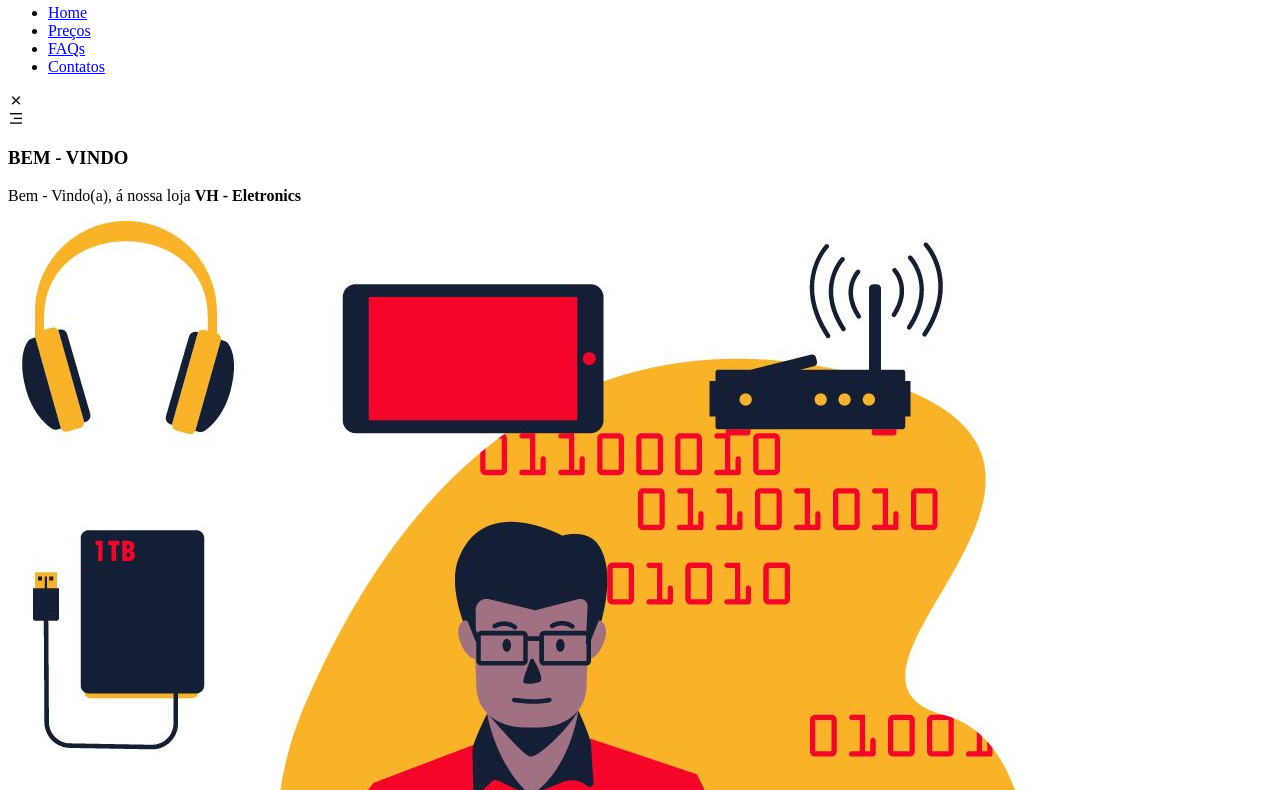
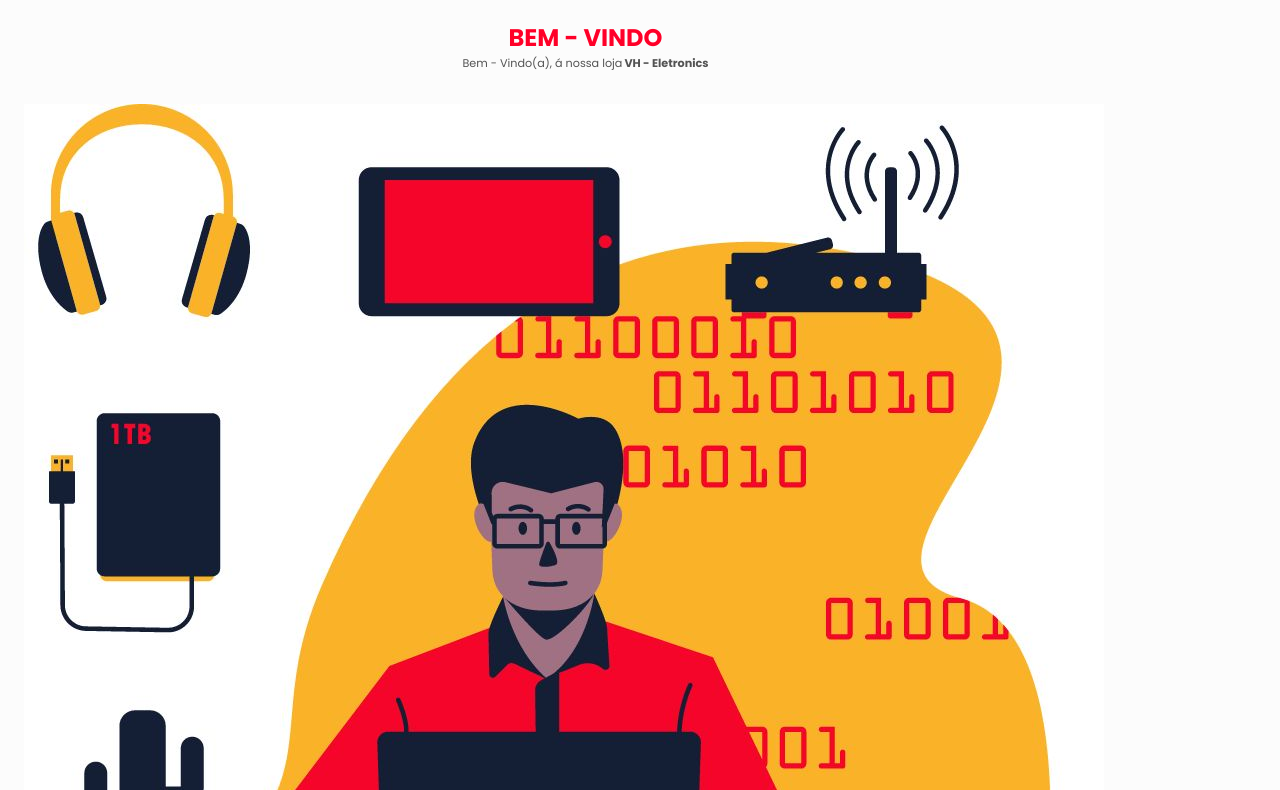
Before and after one commit to Victor-Hps/vh-eletronics-web, a plain HTML site: page index.html in a window 1280 px wide. Shown: the part 204-994 px from the top of the page. Drawn offline with nearby package versions, Linux system fonts and the light colour scheme; the site is published under a folder, as on GitHub Pages, so addresses that start at the root find nothing.

Commit message:
atualizando

```diff
--- a/index.html
+++ b/index.html
@@ -5,7 +5,7 @@
     <meta charset="UTF-8">
     <meta name="viewport" content="width=device-width, initial-scale=1.0">
     <link rel="stylesheet" href="https://cdnjs.cloudflare.com/ajax/libs/remixicon/4.0.1/remixicon.css">
-    <link rel="stylesheet" href="/css/style.css">
+    <link rel="stylesheet" href="./style.css">
     <title>VH Eletronics</title>
 </head>
 
```
Also changed, not shown: style.css (renamed from css/style.css).
